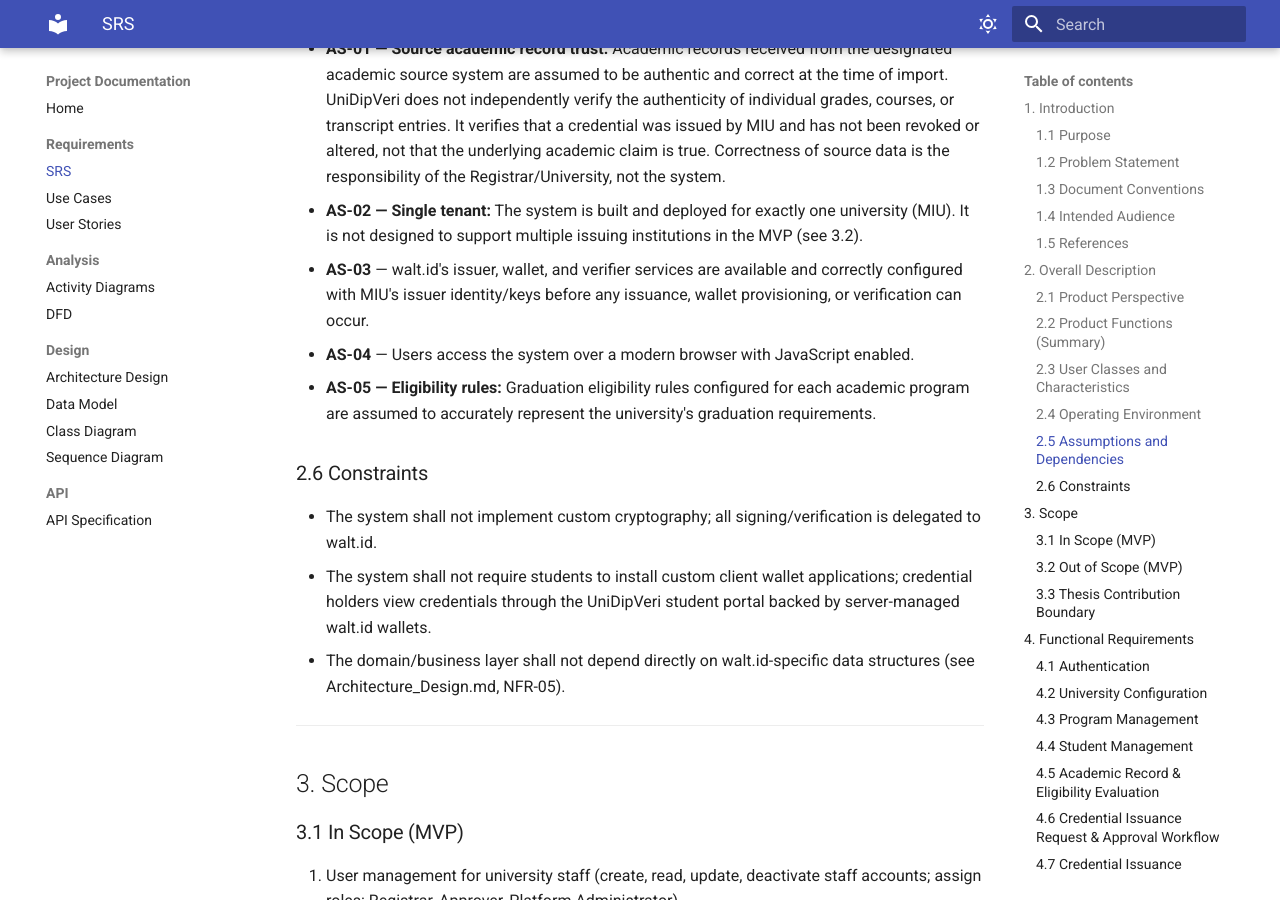
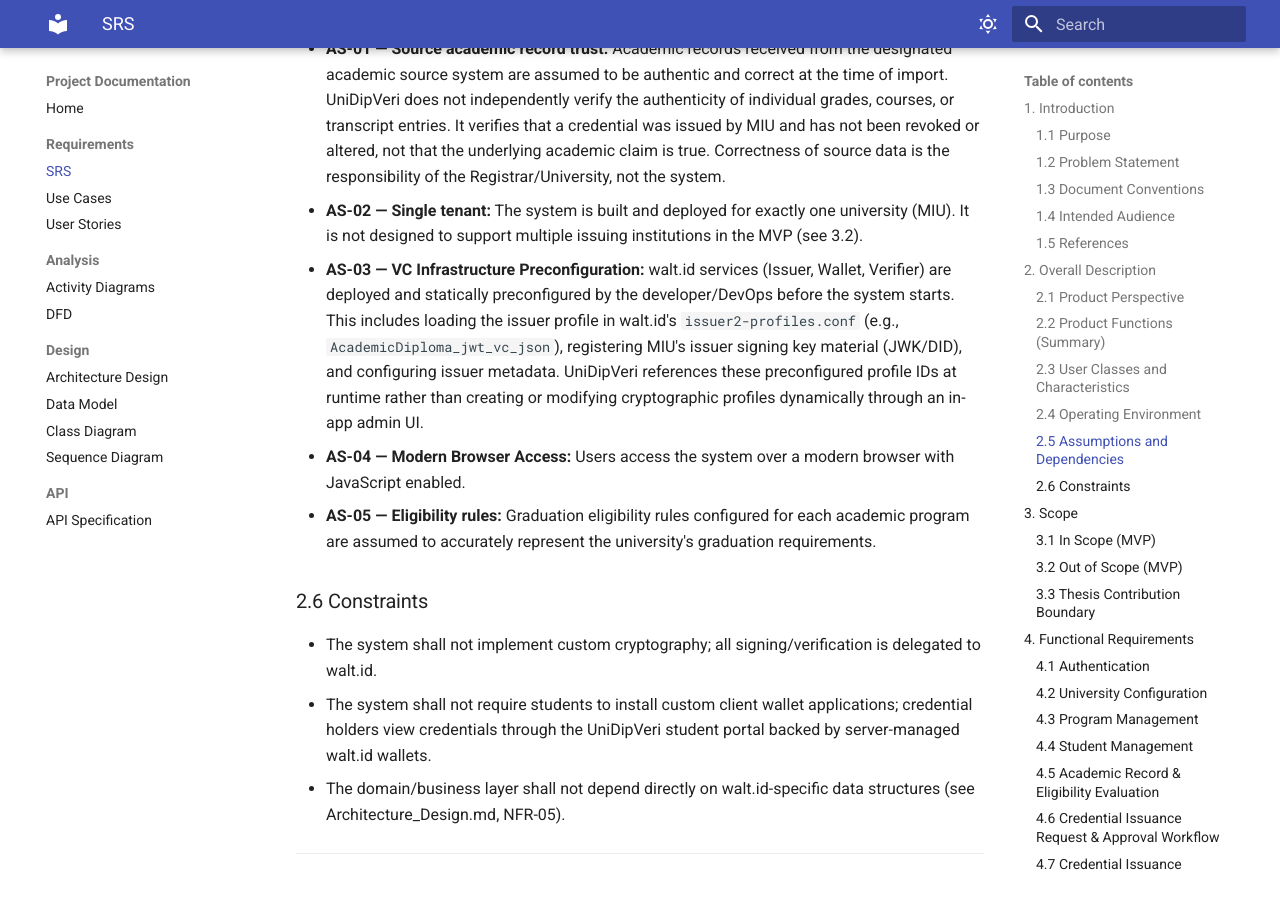
Before and after one commit to huypengin/UniDipVeri, an MkDocs documentation site: the page built from docs/01-requirements/SRS.md, in a window 1280 px wide and 900 px high, scrolled down 3283 px. Built offline with MkDocs 1.6.1 and Material for MkDocs 9.7.7, drawn with Linux system fonts in a browser that asks for light colours; some of the changed text lies outside the part shown.

Commit message:
docs(requirements): clarify walt.id preconfiguration
- Update SRS to formalize AS-03 as a deployment-time preconfiguration
  requirement.
- Document the exclusion of dynamic schema/profile management.
- Update Data Model to reflect the binding between
  `CREDENTIAL_SCHEMA.schema_uri` and preconfigured walt.id profiles.
- Refine architecture documentation on OID4VCI integration.

```diff
--- a/docs/01-requirements/SRS.md
+++ b/docs/01-requirements/SRS.md
@@ -84,8 +84,8 @@ Web application (server-rendered or SPA) served over HTTPS, backed by an applica
 
 - **AS-01 — Source academic record trust:** Academic records received from the designated academic source system are assumed to be authentic and correct at the time of import. UniDipVeri does not independently verify the authenticity of individual grades, courses, or transcript entries. It verifies that a credential was issued by MIU and has not been revoked or altered, not that the underlying academic claim is true. Correctness of source data is the responsibility of the Registrar/University, not the system.
 - **AS-02 — Single tenant:** The system is built and deployed for exactly one university (MIU). It is not designed to support multiple issuing institutions in the MVP (see 3.2).
-- **AS-03** — walt.id's issuer, wallet, and verifier services are available and correctly configured with MIU's issuer identity/keys before any issuance, wallet provisioning, or verification can occur.
-- **AS-04** — Users access the system over a modern browser with JavaScript enabled.
+- **AS-03 — VC Infrastructure Preconfiguration:** walt.id services (Issuer, Wallet, Verifier) are deployed and statically preconfigured by the developer/DevOps before the system starts. This includes loading the issuer profile in walt.id's `issuer2-profiles.conf` (e.g., `AcademicDiploma_jwt_vc_json`), registering MIU's issuer signing key material (JWK/DID), and configuring issuer metadata. UniDipVeri references these preconfigured profile IDs at runtime rather than creating or modifying cryptographic profiles dynamically through an in-app admin UI.
+- **AS-04 — Modern Browser Access:** Users access the system over a modern browser with JavaScript enabled.
 - **AS-05 — Eligibility rules:** Graduation eligibility rules configured for each academic program are assumed to accurately represent the university's graduation requirements.
 
 ### 2.6 Constraints
@@ -128,6 +128,7 @@ Web application (server-rendered or SPA) served over HTTPS, backed by an applica
 - Batch/bulk academic record import (multi-record upload, CSV/file-based ingestion). The MVP import path (FR-STU-01) handles one record per call; batching is an efficiency concern for large graduating cohorts, not a functional gap.
 - Batch eligibility evaluation across a cohort in a single operation.
 - Batch/bulk approval of multiple issuance requests in a single action.
+- Dynamic in-app walt.id profile/schema administration (e.g., runtime UI for editing `issuer2-profiles.conf` or uploading signing keys). The credential profile is preconfigured at deployment time (see AS-03).
 - Blockchain of any kind.
 - Custom cryptographic algorithms.
 - Custom client-side wallet apps installed on student mobile devices.
@@ -216,7 +217,7 @@ This boundary is frozen for the MVP. These exclusions are scope decisions rather
 ### 4.7 Credential Issuance
 
 - **FR-CRED-01** Upon meeting the approval policy, the system shall issue an academic diploma credential for the associated student.
-- **FR-CRED-02** The system shall generate the credential using the configured academic credential schema (see Data_Model.md).
+- **FR-CRED-02** The system shall generate the credential referencing the preconfigured academic credential schema/profile (see Data_Model.md).
 - **FR-CRED-03** The system shall use walt.id as the VC infrastructure for credential issuance into the student's server-managed wallet (see Architecture_Design.md).
 - **FR-CRED-04** The application shall maintain its own credential identifier independent of the walt.id credential identifier.
 - **FR-CRED-05** A successfully issued credential shall have status `VALID`.
```
Also changed, not shown: docs/03-design/Architecture_Design.md (+3 -2 lines), docs/03-design/Data_Model.md (+4 -3 lines).
